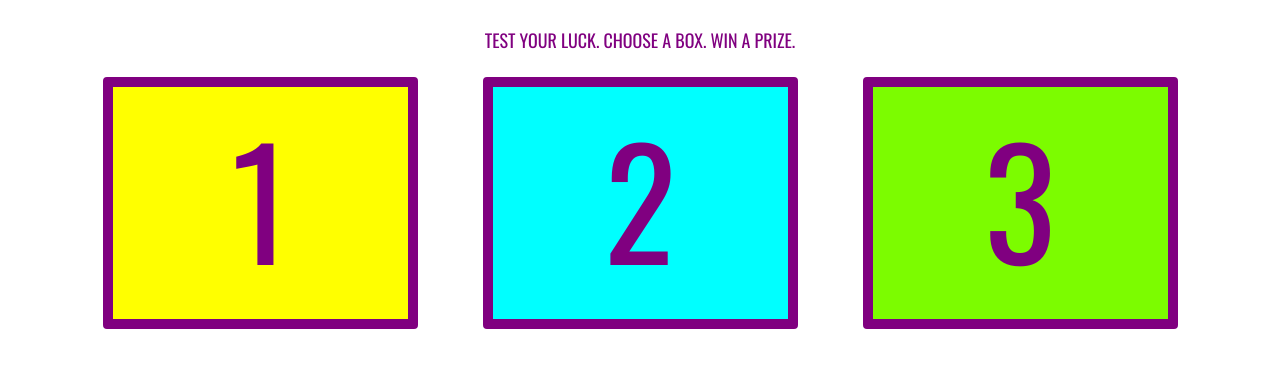
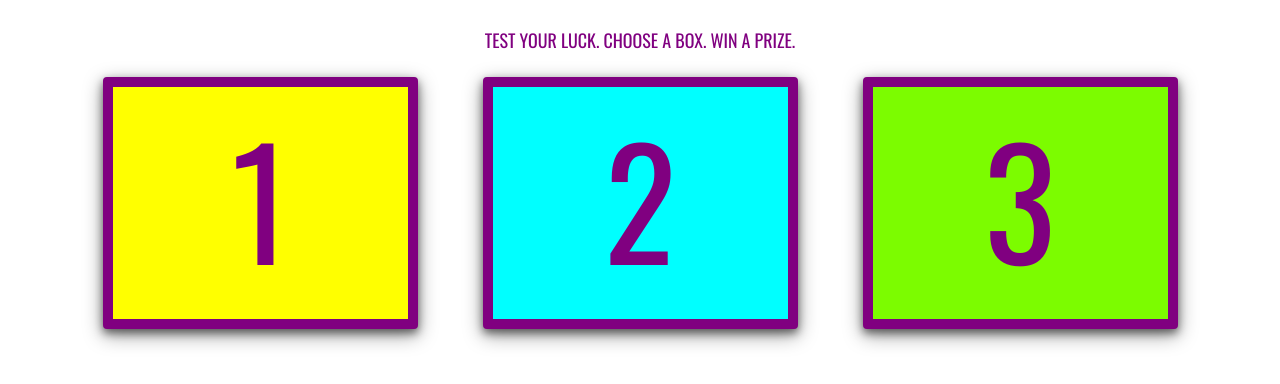
Before and after one commit to teddiwoodson/m6-hw6-woodson-teddi, a plain HTML site: page index.html in a window 1280 px wide. Shown: the part 234-618 px from the top of the page. Drawn offline with nearby package versions, Linux system fonts and the light colour scheme.

Commit message:
Add a drop shadow to the cards

```diff
--- a/main.css
+++ b/main.css
@@ -22,6 +22,7 @@ h2 {
   border-style: solid;
   border-width: 10px;
   border-color: purple;
+  box-shadow: 0 4px 8px 0 rgba(0, 0, 0, 0.5), 0 6px 20px 0 rgba(0, 0, 0, 0.40);
 }
 .card h3 {
   font-size: 150px;
```
